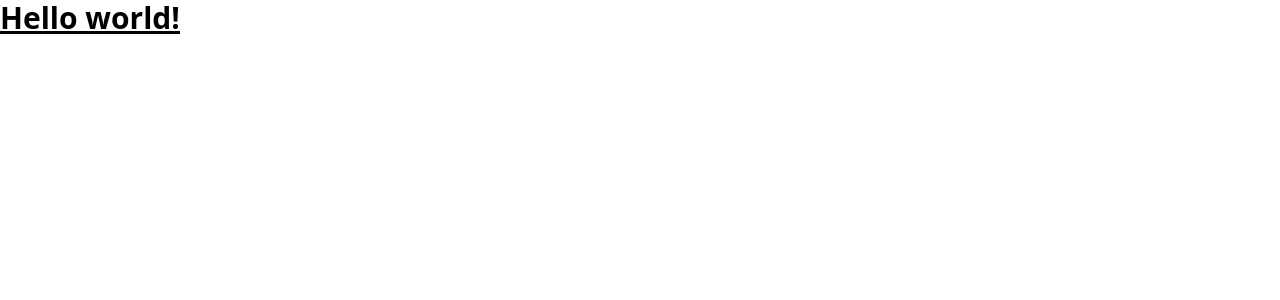
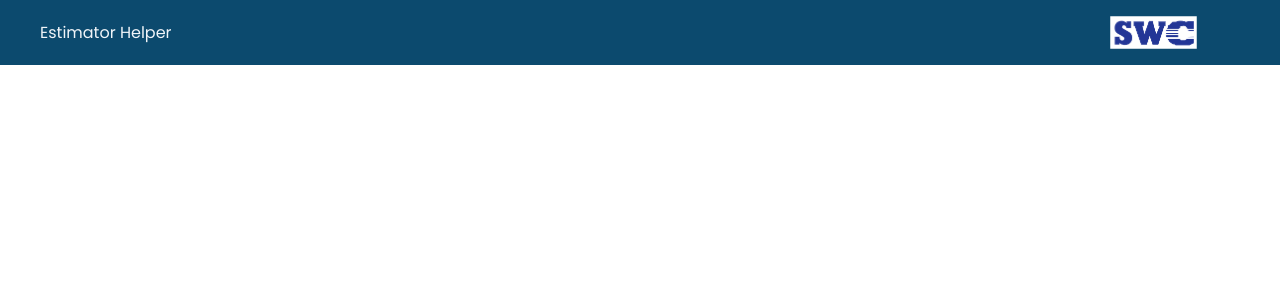
Before and after one commit to StanleyCooper/estimating-app, a React (Create React App) app: page / in a window 1280 px wide. Shown: the top 300 px of the page. Built offline with nearby package versions, Linux system fonts and the light colour scheme.

Commit message:
basic header created

```diff
--- a/public/index.html
+++ b/public/index.html
@@ -9,35 +9,13 @@
       name="description"
       content="Web site created using create-react-app"
     />
-    <link rel="apple-touch-icon" href="%PUBLIC_URL%/logo192.png" />
-    <!--
-      manifest.json provides metadata used when your web app is installed on a
-      user's mobile device or desktop. See https://developers.google.com/web/fundamentals/web-app-manifest/
-    -->
-    <link rel="manifest" href="%PUBLIC_URL%/manifest.json" />
-    <!--
-      Notice the use of %PUBLIC_URL% in the tags above.
-      It will be replaced with the URL of the `public` folder during the build.
-      Only files inside the `public` folder can be referenced from the HTML.
-
-      Unlike "/favicon.ico" or "favicon.ico", "%PUBLIC_URL%/favicon.ico" will
-      work correctly both with client-side routing and a non-root public URL.
-      Learn how to configure a non-root public URL by running `npm run build`.
-    -->
+    <link rel="preconnect" href="https://fonts.googleapis.com">
+    <link rel="preconnect" href="https://fonts.gstatic.com" crossorigin>
+    <link href="https://fonts.googleapis.com/css2?family=Poppins:wght@400;500;700&display=swap" rel="stylesheet">
     <title>React App</title>
   </head>
   <body>
     <noscript>You need to enable JavaScript to run this app.</noscript>
     <div id="root"></div>
-    <!--
-      This HTML file is a template.
-      If you open it directly in the browser, you will see an empty page.
-
-      You can add webfonts, meta tags, or analytics to this file.
-      The build step will place the bundled scripts into the <body> tag.
-
-      To begin the development, run `npm start` or `yarn start`.
-      To create a production bundle, use `npm run build` or `yarn build`.
-    -->
   </body>
 </html>
--- a/src/App.js
+++ b/src/App.js
@@ -1,10 +1,11 @@
 import React from 'react';
+import Layout from "./Layout/Layout";
 
 function App() {
   return (
-    <h1 className="text-3xl font-bold underline">
-      Hello world!
-    </h1>
+    <div>
+      <Layout />
+    </div>
   );
 }
 
--- /dev/null
+++ b/src/Layout/Header.js
@@ -0,0 +1,10 @@
+import React from 'react'
+
+export default function Header() {
+  return (
+    <div class="flex justify-between items-center bg-sky-900 px-10">
+        <h1 class="text-slate-100">Estimator Helper</h1>
+        <img class="scale-50" src="/companyLogo.png" alt="company logo" />
+    </div>
+  )
+}
--- /dev/null
+++ b/src/Layout/Layout.js
@@ -0,0 +1,12 @@
+import React from "react";
+import Header from "./Header";
+
+function Layout() {
+    return (
+        <div>
+            <Header />
+        </div>
+    );
+}
+
+export default Layout;
--- a/tailwind.config.js
+++ b/tailwind.config.js
@@ -1,7 +1,13 @@
+const defaultTheme = require('tailwindcss/defaultTheme')
+
 module.exports = {
   content: ["./src/**/*.js"],
   theme: {
-    extend: {},
+    extend: {
+      fontFamily: {
+        'sans': ['Poppins', ...defaultTheme.fontFamily.sans],
+      }
+    },
   },
   plugins: [],
 };
```
Also changed, not shown: public/companyLogo.png (added).
